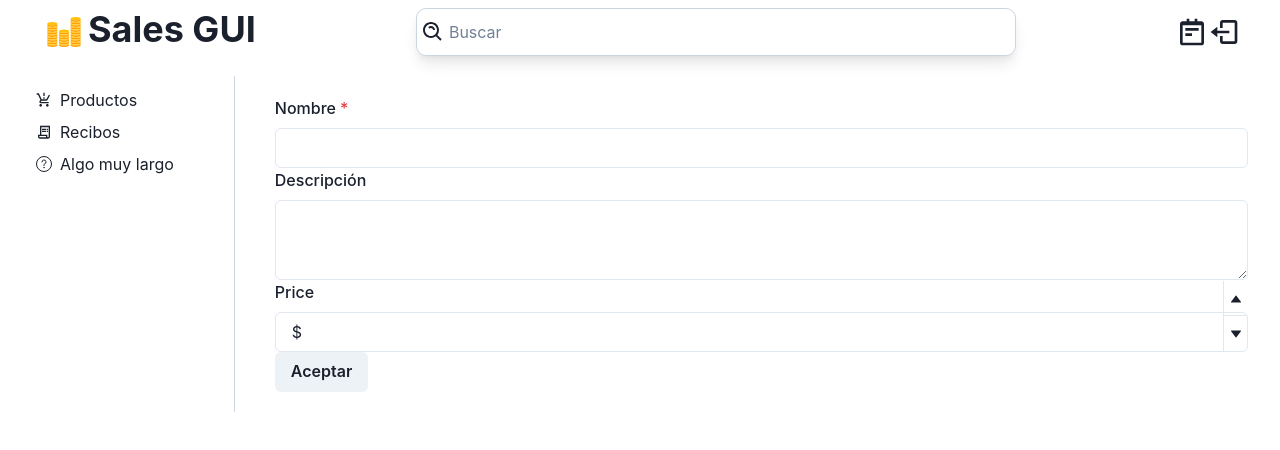
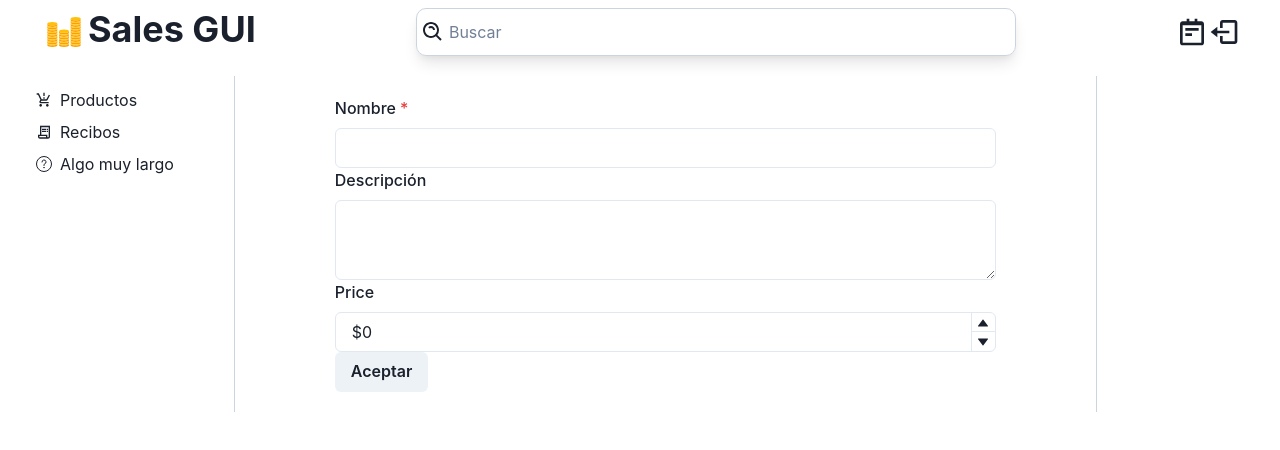
Before and after one commit to ChrisPoul/sales-gui, a React (Create React App) app: page /addProduct in a window 1280 px wide. Shown: the top 450 px of the page. Built offline with nearby package versions, Linux system fonts and the light colour scheme.

Commit message:
Refactored and updated packages

```diff
--- a/src/App.jsx
+++ b/src/App.jsx
@@ -20,7 +20,7 @@ export function App() {
         divider={<StackDivider borderColor='gray.300' />}
       >
         <SideBar />
-        <Box width="100%" padding={5}>
+        <Box width="100%" paddingY={5} paddingX={20}>
           <Routes>
             <Route path="/" element={<HomePage />} />
             <Route path="products" element={<ProductList />} />
@@ -28,6 +28,9 @@ export function App() {
             <Route path="addProduct" element={<AddProduct />} />
           </Routes>
         </Box>
+        <Box width="20%">
+
+        </Box>
       </HStack>
     </>
   );
--- a/src/components/AddProduct.jsx
+++ b/src/components/AddProduct.jsx
@@ -40,18 +40,21 @@ export function AddProduct() {
                 {FormInput({
                     inputName: "name",
                     inputLabel: "Nombre",
+                    inputValue: name,
                     setValue: setName,
                     isRequired: true
                 })}
                 {FormInput({
                     inputName: "description",
                     inputLabel: "Descripción",
+                    inputValue: description,
                     setValue: setDescription,
                     inputType: "textarea"
                 })}
                 {FormInput({
                     inputName: "price",
                     inputLabel: "Price",
+                    inputValue: price,
                     setValue: setPrice,
                     inputType: "number"
                 })}
--- a/src/components/ProductDetails.jsx
+++ b/src/components/ProductDetails.jsx
@@ -1,7 +1,7 @@
 import { useState, useEffect } from "react";
 import { useParams, useNavigate } from "react-router-dom";
 import {
-    Box, Button
+    Box, Button, Flex
 } from "@chakra-ui/react"
 import { FormInput } from "./common/FormInput"
 import * as API from "../services/products"
@@ -15,10 +15,9 @@ export function ProductDetails() {
         API.getProduct(productId).then(product => {
             setName(product.name)
             setDescription(product.description)
-            setPrice(product.setPrice)
-            console.log(product)
+            setPrice(product.price)
         })
-    }, []);
+    }, [productId]);
 
     const navigate = useNavigate()
 
@@ -81,11 +80,19 @@ export function ProductDetails() {
                     setValue: setPrice,
                     inputType: "number"
                 })}
-                <Button type="submit">Aceptar</Button>
+                <Flex marginTop={2}>
+                    <Button type="submit">
+                        Aceptar
+                    </Button>
+                    <Button
+                        colorScheme="red"
+                        marginLeft={2}
+                        onClick={handleDelete}
+                    >
+                        Delete
+                    </Button>
+                </Flex>
             </form>
-            <Button colorScheme="red" onClick={handleDelete}>
-                Delete
-            </Button>
         </Box>
     )
 }
--- a/src/components/common/FormInput.jsx
+++ b/src/components/common/FormInput.jsx
@@ -14,6 +14,8 @@ export function FormInput({
 } = {}) {
     if (inputType === "number") {
         return (
+            <>
+                <FormLabel>{inputLabel}</FormLabel>
                 <NumberInput
                     key={inputName}
                     name={inputName}
@@ -22,7 +24,6 @@ export function FormInput({
                     value={inputValue}
                     pattern="\$\d+\.?\d{0,2}"
                 >
-                <FormLabel>{inputLabel}</FormLabel>
                     <NumberInputField
                         onInvalid={event => event.target.setCustomValidity('El numero tener un máximo de 2 decimales')}
                     />
@@ -31,6 +32,7 @@ export function FormInput({
                         <NumberDecrementStepper />
                     </NumberInputStepper>
                 </NumberInput>
+            </>
         )
     } else if (inputType === "textarea") {
         return (
--- a/src/index.js
+++ b/src/index.js
@@ -7,11 +7,9 @@ import { theme } from './theme'
 
 const root = ReactDOM.createRoot(document.getElementById('root'));
 root.render(
-  <React.StrictMode>
-    <ChakraProvider theme={theme}>
-      <BrowserRouter>
-        <App />
-      </BrowserRouter>
-    </ChakraProvider>
-  </React.StrictMode>
+  <ChakraProvider theme={theme}>
+    <BrowserRouter>
+      <App />
+    </BrowserRouter>
+  </ChakraProvider>
 );
```
Also changed, not shown: 1 other file (tests, documents, lock files or other folders). Lines whose indentation alone changed are shown as unchanged.
